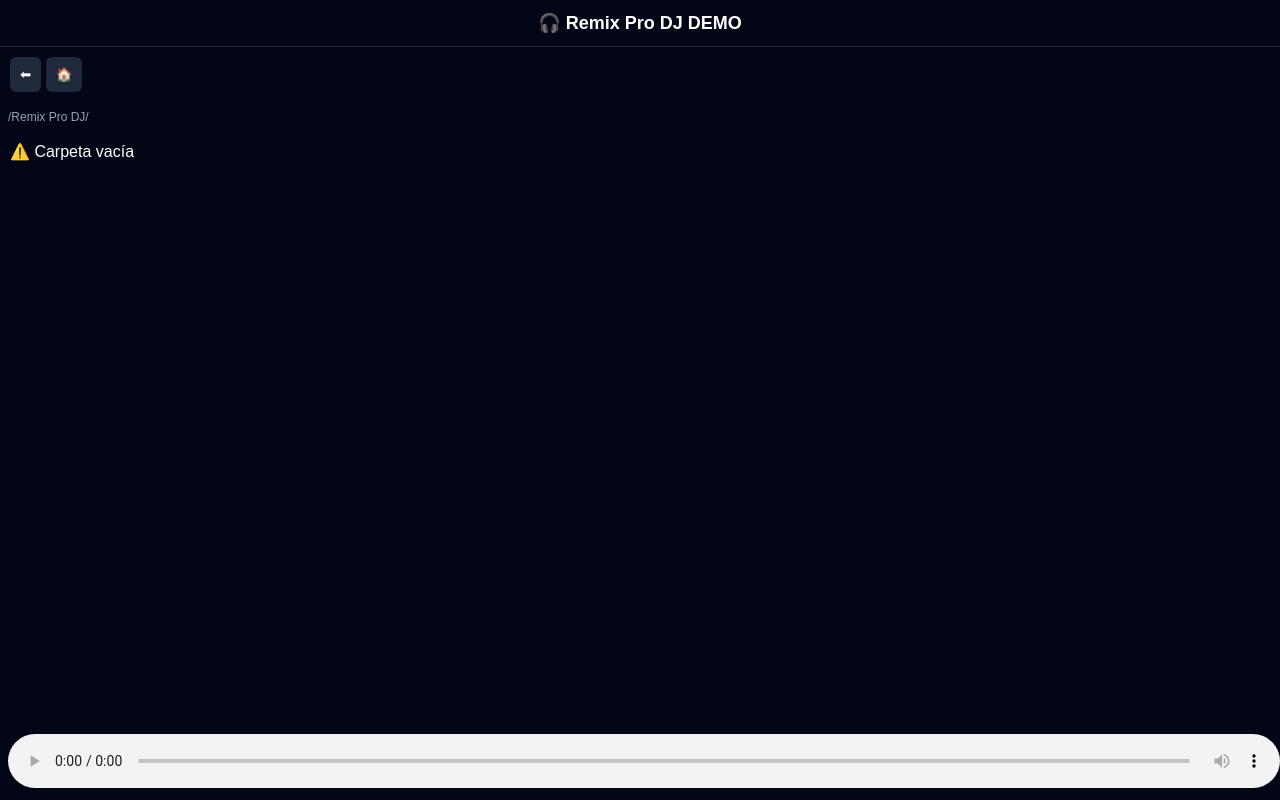
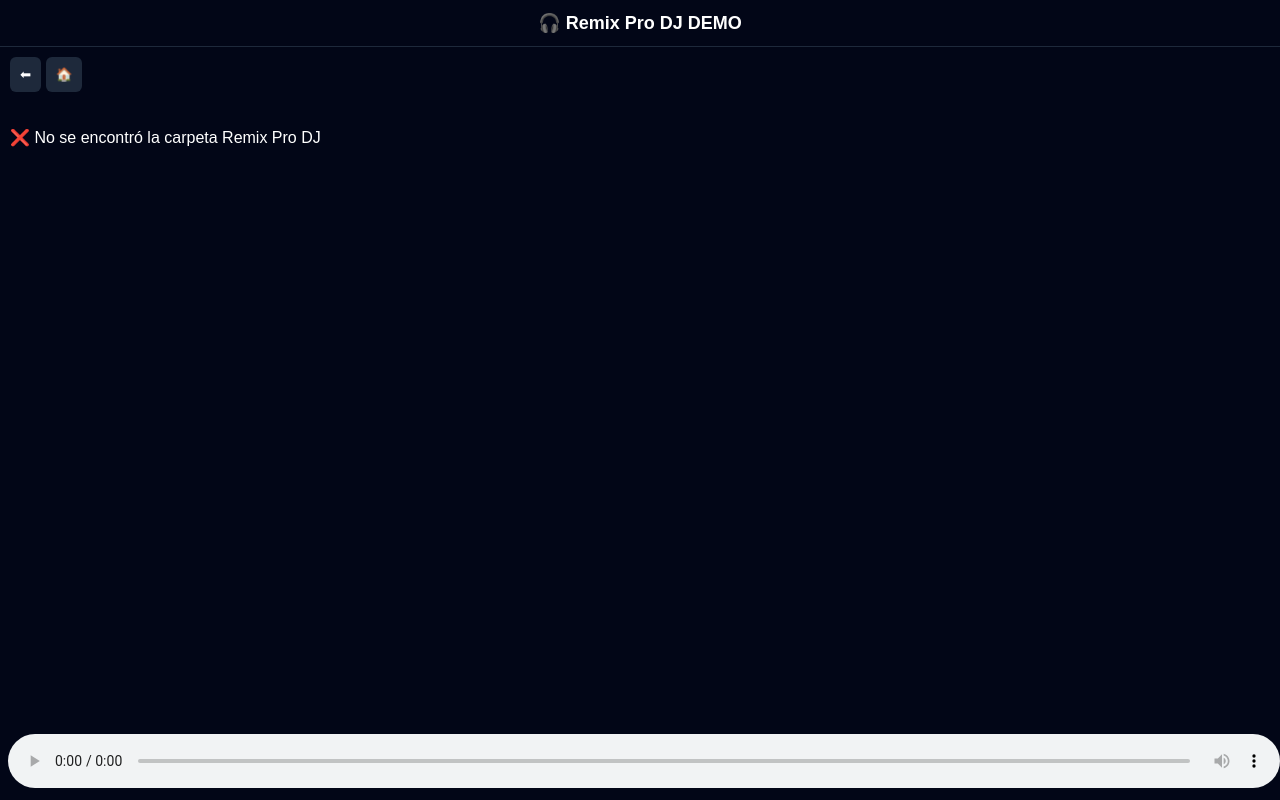
Before and after one commit to roypqs-githu/demo-remix, a website: page public/index.html in a window 1280 px wide. Drawn offline with Linux system fonts and the light colour scheme; no server answers.

Commit message:
Update index.html

```diff
--- a/public/index.html
+++ b/public/index.html
@@ -78,6 +78,7 @@
     height: 100px;
 }
 </style>
+
 </head>
 
 <body>
@@ -108,11 +109,38 @@
 
 <script>
 
-// 🔥 RUTA CORRECTA WEBdav
-const ROOT = "/Remix%20Pro%20DJ/";
-
+let ROOT = null;
 let historyStack = [];
 
+// 🔥 DETECTAR RUTA REAL (SIN SUPOSICIONES)
+async function detectRoot() {
+
+    const res = await fetch("/list?path=/");
+    const text = await res.text();
+
+    const parser = new DOMParser();
+    const xml = parser.parseFromString(text, "text/xml");
+
+    const items = xml.getElementsByTagName("d:response");
+
+    for (let i = 0; i < items.length; i++) {
+
+        const href = items[i].getElementsByTagName("d:href")[0].textContent;
+        const decoded = decodeURIComponent(href).toLowerCase();
+
+        if (decoded.includes("remix pro dj")) {
+
+            ROOT = href; // 🔥 usamos EXACTO lo que devuelve
+            loadFolder(ROOT);
+            return;
+        }
+    }
+
+    document.getElementById("explorer").innerHTML =
+        "❌ No se encontró la carpeta Remix Pro DJ";
+}
+
+// 📁 CARGAR
 async function loadFolder(path, addToHistory = true) {
 
     if (addToHistory) historyStack.push(path);
@@ -133,16 +161,12 @@
 
         const href = items[i].getElementsByTagName("d:href")[0].textContent;
 
-        // 🔥 ignorar root exacto
         if (href === path) continue;
 
         const decoded = decodeURIComponent(href);
         const name = decoded.split("/").filter(Boolean).pop();
 
         if (!name || name.startsWith(".")) continue;
-
-        // 🔥 asegurar que esté dentro de Remix Pro DJ
-        if (!href.includes("Remix%20Pro%20DJ")) continue;
 
         if (href.endsWith("/")) {
 
@@ -166,7 +190,7 @@
         html || "⚠️ Carpeta vacía";
 }
 
-// ▶ reproducir
+// ▶ REPRODUCIR
 function playFile(url) {
 
     const fullUrl = "/stream?url=https://webdav.opendrive.com" + encodeURIComponent(url);
@@ -212,11 +236,11 @@
 
 function goHome() {
     historyStack = [];
-    loadFolder(ROOT);
+    if (ROOT) loadFolder(ROOT);
 }
 
 // iniciar
-loadFolder(ROOT);
+detectRoot();
 
 </script>
 
```
